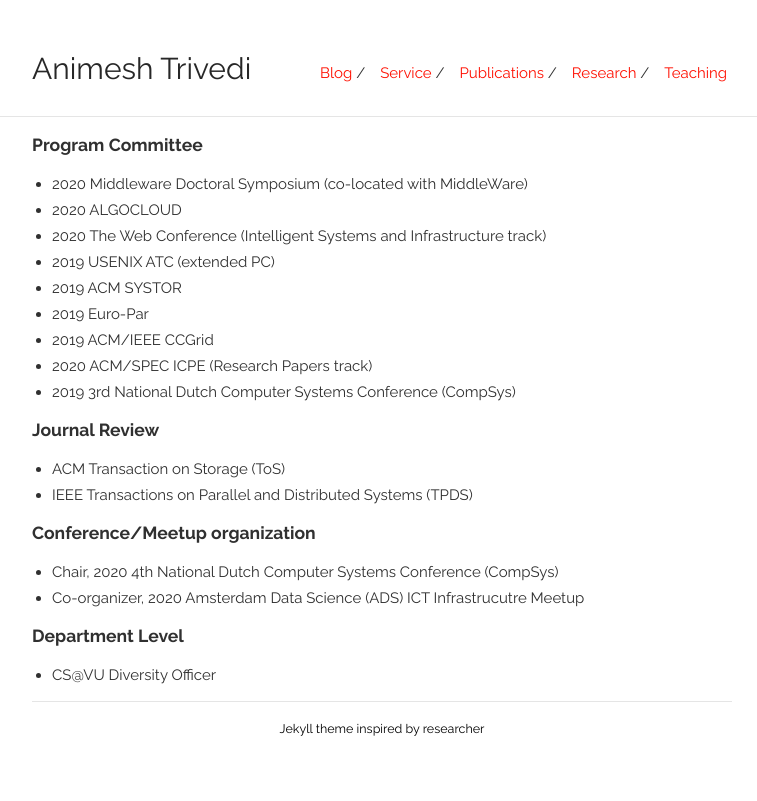
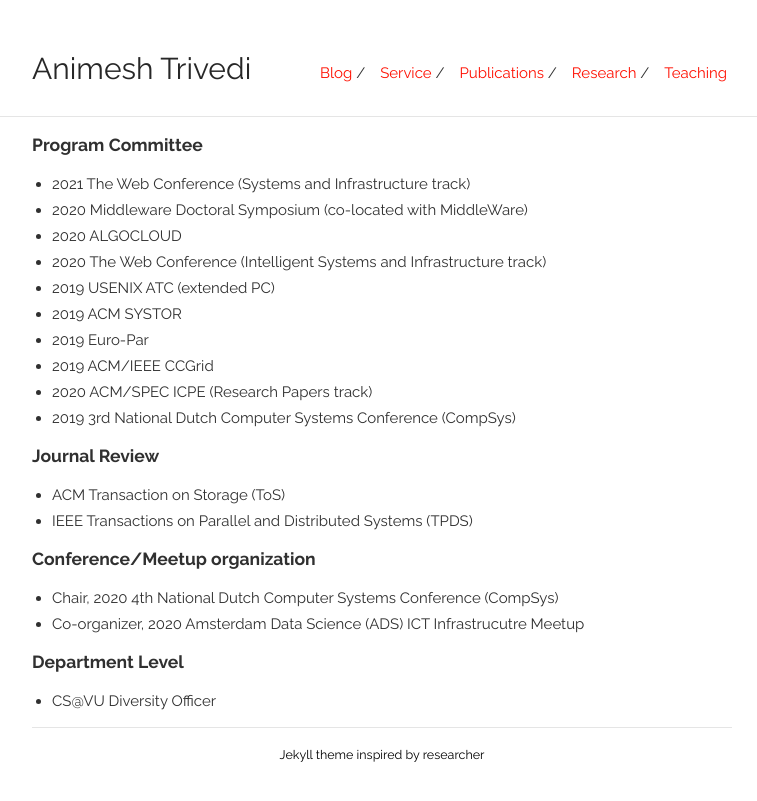
Before and after one commit to animeshtrivedi/animeshtrivedi.github.io, a Jekyll site: the page built from service.md, in a window 1280 px wide. Shown: the top 801 px of the page, without its empty margins (258-1015 px from the left). Built offline with Jekyll 4.4.1, drawn with Linux system fonts in a browser that asks for light colours.

Commit message:
updates
Signed-off-by: Animesh Trivedi <atrivedi@apache.org>

```diff
--- a/service.md
+++ b/service.md
@@ -7,6 +7,7 @@ permalink: /service/
 ---
 
 ### Program Committee
+  * 2021 The Web Conference (Systems and Infrastructure track)
   * 2020 Middleware Doctoral Symposium (co-located with MiddleWare)
   * 2020 ALGOCLOUD
   * 2020 The Web Conference (Intelligent Systems and Infrastructure track)
```
